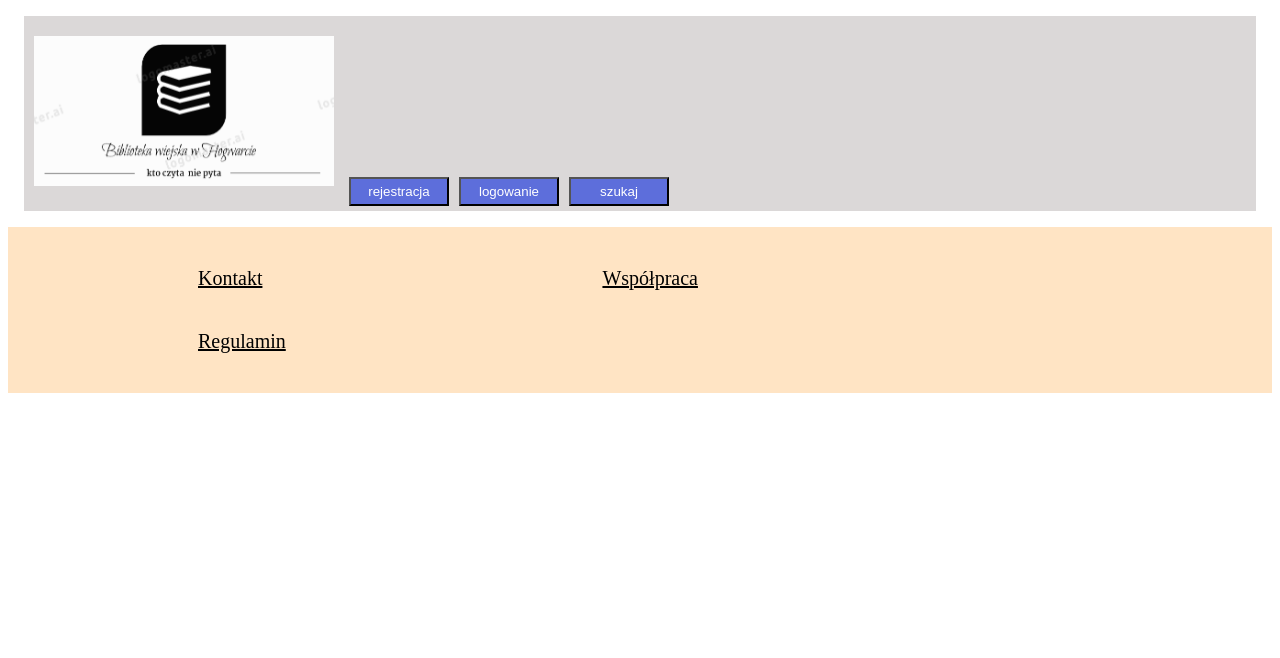
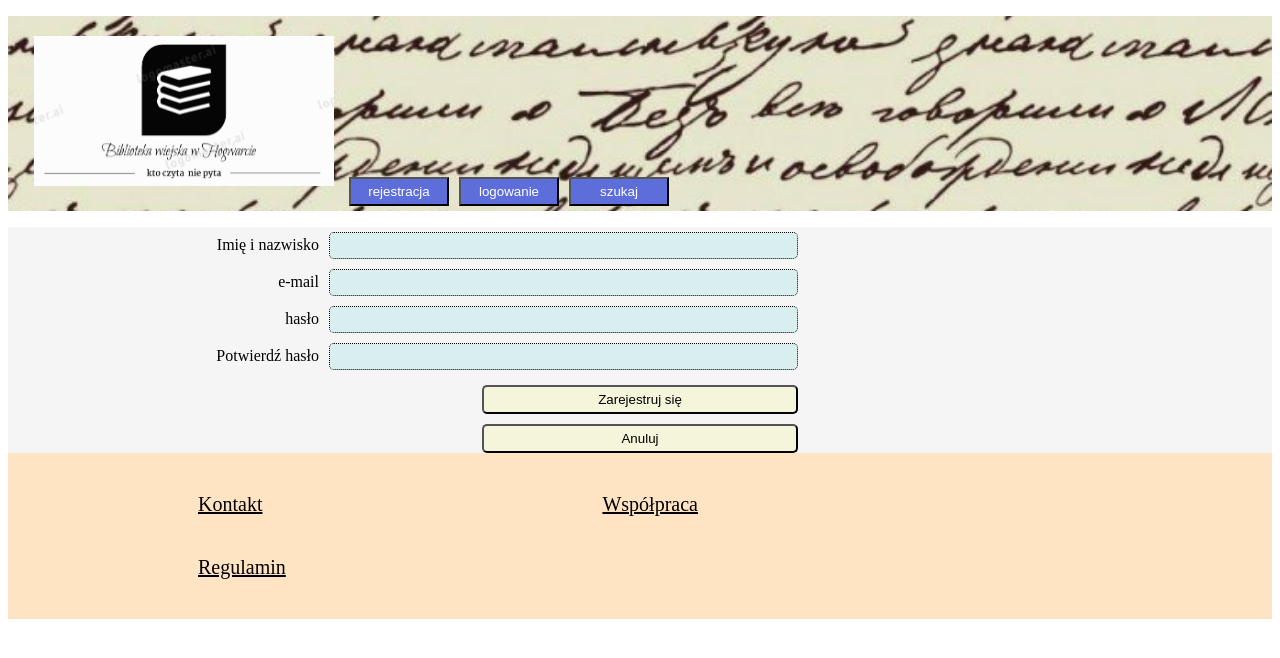
Before and after one commit to Dawidgh0st/biblioteka, an Angular app: page /registration in a window 1280 px wide. Before the commit this address led to /. Shown: the top 658 px of the page. Built offline with nearby package versions, Linux system fonts and the light colour scheme.

Commit message:
dodanie action w componentach, select, tlo

```diff
--- a/src/app/app-routing.module.ts
+++ b/src/app/app-routing.module.ts
@@ -5,15 +5,17 @@
 import { StopkaComponent } from './stopka/stopka.component';
 import { LibraryComponent } from './library/library.component';
 import { SearchComponent } from './search/search.component';
+import { UserComponent } from './user/user.component';
 
 
 const routes: Routes = [
 { path: "", redirectTo: '/library', pathMatch: 'full'},
 { path: "library", component: LibraryComponent},
-{ path: "rejestracja", component: FormularzComponent},
+{ path: "registration", component: FormularzComponent},
 { path: "logowanie", component: LogowanieComponent},
 { path: "stopka", component: StopkaComponent},
-{ path: "search", component: SearchComponent}
+{ path: "search", component: SearchComponent},
+{ path: "user", component: UserComponent}
 
 
 ];
--- a/src/app/biblioteka.service.ts
+++ b/src/app/biblioteka.service.ts
@@ -2,6 +2,8 @@
 import { Injectable } from '@angular/core';
 import { UrlSerializer } from '@angular/router';
 import { Observable } from 'rxjs';
+import { UserComponent } from './user/user.component';
+
 
 @Injectable({
   providedIn: 'root'
@@ -11,8 +13,8 @@
 
   constructor(private http: HttpClient) { }
 
-  createUser(user: any): Observable<any>{
-    return this.http.post<any>(`${this.url}`, user);
+  registerUser(user: UserComponent) {
+    return this.http.post(this.url, user);
   }
 
 
--- a/src/app/logowanie/logowanie.component.html
+++ b/src/app/logowanie/logowanie.component.html
@@ -6,7 +6,7 @@
 
 <div class="srodek">
 
-<form [formGroup]="logowanie" class="logowanie"  method="get" action="naszserwer">
+<form [formGroup]="logowanie" class="logowanie"  method="get" action="http://localhost:8080/logowanie">
 <div>
     <div class="et">
         <label for="getEmail">login</label>
--- a/src/app/naglowek/naglowek.component.html
+++ b/src/app/naglowek/naglowek.component.html
@@ -1,8 +1,9 @@
 
-
-<nav class="gora">
+<div class="gora">
+<nav>
 <img src="assets/logo.png" alt="logo" class="logo" (click)="przekierowanieNaGlowna()" [routerLink]="['/library']">
-<button [routerLink]="['/rejestracja']">rejestracja</button>
+<button [routerLink]="['/registration']">rejestracja</button>
 <button [routerLink]="['/logowanie']">logowanie</button>
 <button [routerLink]="['/search']">szukaj</button>
 </nav>
+</div>
--- a/src/app/rejestracja/formularz.component.html
+++ b/src/app/rejestracja/formularz.component.html
@@ -6,7 +6,7 @@
 
 
 <div class="srodek">
-<form [formGroup]="forma" class="rejestracja" method="post" action="naszserwer">
+<form [formGroup]="forma" class="rejestracja" method="post" action="http://localhost:8080/registration">
 
     <div>
         <div class="et">
@@ -21,7 +21,7 @@
             <label for="email"> e-mail</label>
         </div>
         <div class="pobieranie">
-            <input id="email" formControlName="email" name="email" type="text">
+            <input id="email" formControlName="email" name="email" type="email">
         </div>
     </div>
     <div>
--- a/src/app/rejestracja/formularz.component.scss
+++ b/src/app/rejestracja/formularz.component.scss
@@ -23,7 +23,8 @@
 }
 
 
-input[type="text"], input[type="password"]{
+
+input[type="text"], input[type="password"], input[type="email"]{
     background-color: rgb(217, 238, 238);
     color: black;
     padding: 5px;
--- a/src/app/rejestracja/formularz.component.ts
+++ b/src/app/rejestracja/formularz.component.ts
@@ -18,22 +18,20 @@
     password: new FormControl(null, { validators: [], updateOn: "change" }),
     confirmPassword: new FormControl(null, { validators: [], updateOn: "change" })
   });
-  username: any;
-  email: any;
-  password: any;
+  username: string ='';
+  email: string = '';
+  password: string = '';
 
 
   public zarejestrujSie() {
-    let user: any = {
+     const user = {
       username: this.username,
       email: this.email,
       password: this.password
-    };
+    }
     console.log(user);
-    this.bibliotekaService.createUser(user).subscribe(x =>
-      {this.router.navigate(['/','user'])})
-
-
+    this.bibliotekaService.registerUser(user).subscribe(x =>
+      {this.router.navigate(['/user'])})
   }
 
   public anuluj(): void {
--- a/src/app/search/search.component.html
+++ b/src/app/search/search.component.html
@@ -21,7 +21,7 @@
                 <label for="gatunek">Wyszukiwanie wg gatunku</label>
             </div>
             <div class="wyszukiwanie">
-            <select id="gatunek" formControlName="gatunek" name="gatunek">
+            <select id="gatunek" formControlName="gatunek" name="gatunek" class="rodzaj">
                 <option value="0">fantastyka</option>
                 <option value="1">finanse</option>
                 <option value="2">historia</option>
--- a/src/app/search/search.component.scss
+++ b/src/app/search/search.component.scss
@@ -33,6 +33,15 @@
     border-radius: 5px;
 }
 
+.rodzaj {
+    background-color: rgb(217, 238, 238);
+    color: black;
+    padding: 5px;
+    border: 1px solid black;
+    width: 50%;
+    border-radius: 5px;
+}
+
 input[type="submit"]{
     display: block;
     margin: auto;
--- a/src/app/user/user.component.html
+++ b/src/app/user/user.component.html
@@ -1 +1 @@
-<p>user works!</p>
+<p class="srodek">user works!</p>
--- a/src/styles.scss
+++ b/src/styles.scss
@@ -1,4 +1,4 @@
-/* You can add global styles to this file, and also import other style files */
+
 * {
     box-sizing: border-box;
 }
@@ -26,7 +26,9 @@
     grid-row: 2 / 3;
 }
 .gora {
-    background-color: rgb(219, 216, 216);
+    background-image: url('assets/tło.jpg');
+    background-size: cover;
+    background-position: center;
     grid-column: 1 / 4;
     grid-row: 1 / 2;
 }
@@ -36,4 +38,5 @@
     grid-row: 3 / 4;
     background-color: bisque;
     gap: 10px;
+
 }
```
Also changed, not shown: src/assets/tło.jpg (added).
